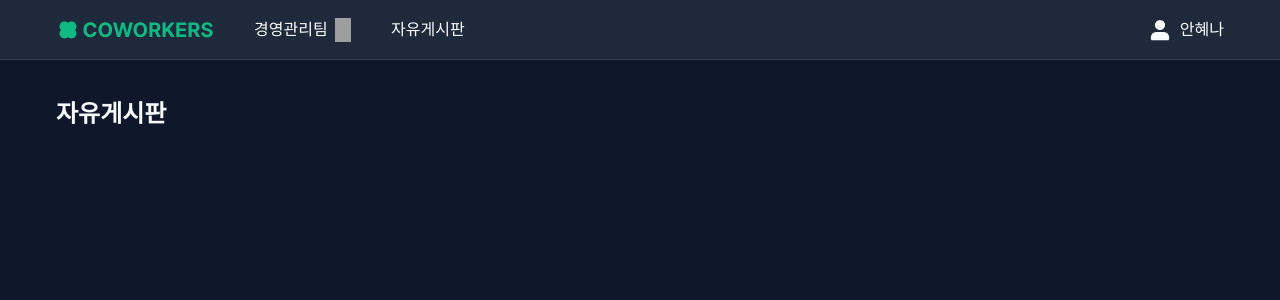
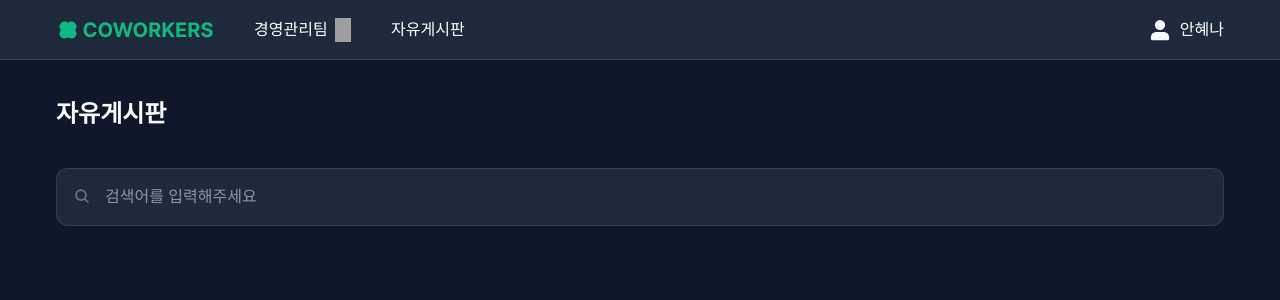
Before and after one commit to ozen0718/coworkers, a Next.js app: page /boards in a window 1280 px wide. Shown: the top 300 px of the page. Built offline with nearby package versions, Linux system fonts and the light colour scheme; grey boxes are pictures that could not be loaded.

Commit message:
[Feat] 자유게시판 검색 input 생성

```diff
--- a/src/app/(main)/boards/[articleid]/page.tsx
+++ b/src/app/(main)/boards/[articleid]/page.tsx
@@ -1,13 +1,5 @@
 'use client';
 
-import { HeaderProvider } from '@/components/layout/Gnb/HeaderContext';
-import Header from '@/components/layout/Gnb/Header';
-
 export default function ArticleDetail() {
-  return (
-    <HeaderProvider>
-      <Header onOpenSideMenu={() => {}} />
-      <div>자유게시판 - 상세페이지</div>
-    </HeaderProvider>
-  );
+  return <div>자유게시판 - 상세페이지</div>;
 }
--- a/src/app/(main)/boards/page.tsx
+++ b/src/app/(main)/boards/page.tsx
@@ -3,8 +3,23 @@
 export default function BoardPage() {
   return (
     <div className="bg-bg300 flex min-h-screen flex-col items-center text-white">
-      <div className="w-full max-w-[1200px] px-4 sm:px-6 md:px-4">
-        <h1 className="text-2xl-bold text-gray100 mt-10 w-full">자유게시판</h1>
+      <div className="w-full max-w-[1200px] px-4">
+        <div className="w-full max-w-[1200px]">
+          <h1 className="text-2xl-bold text-gray100 mt-10">자유게시판</h1>
+        </div>
+
+        <div className="relative mt-10 w-full max-w-[1201px]">
+          <img
+            src="/icons/search.svg"
+            alt="검색 아이콘"
+            className="absolute top-1/2 left-4 h-5 w-5 -translate-y-1/2 cursor-pointer"
+          />
+          <input
+            type="text"
+            placeholder="검색어를 입력해주세요"
+            className="bg-bg200 w-full rounded-xl border border-[#F8FAFC1A] p-4 pl-12"
+          />
+        </div>
       </div>
     </div>
   );
```
Also changed, not shown: public/icons/search.svg (added).
